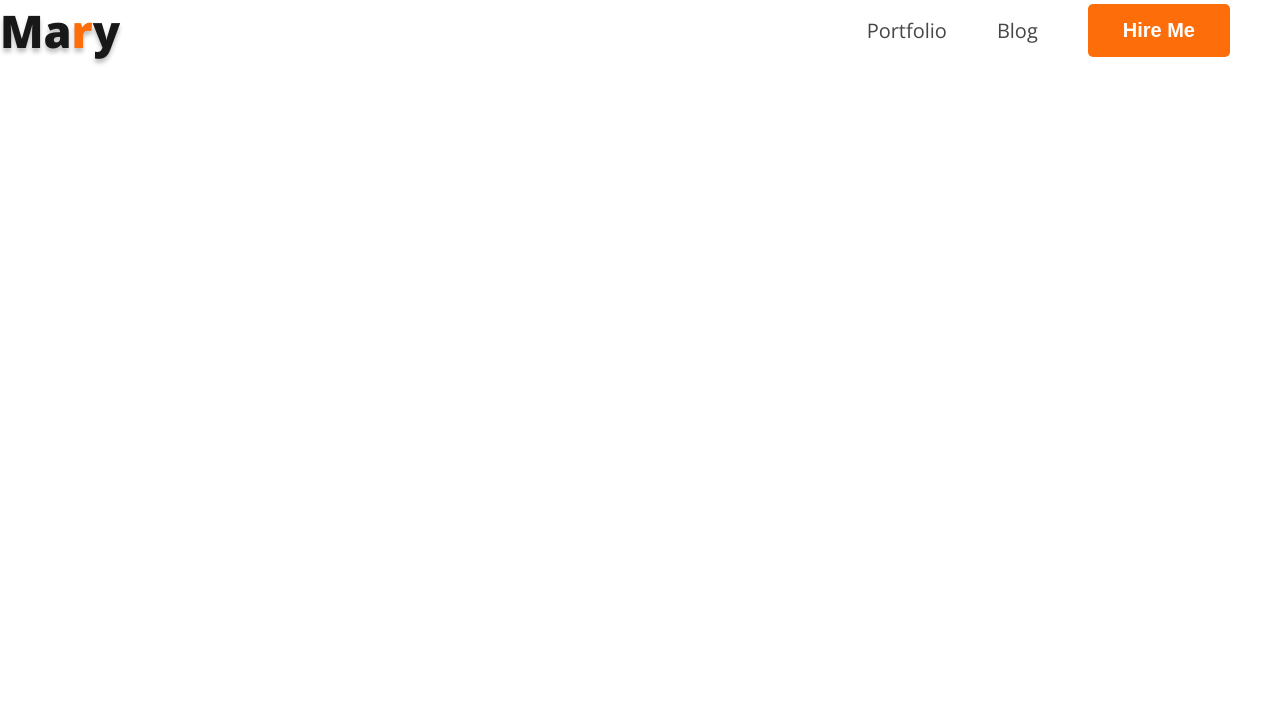
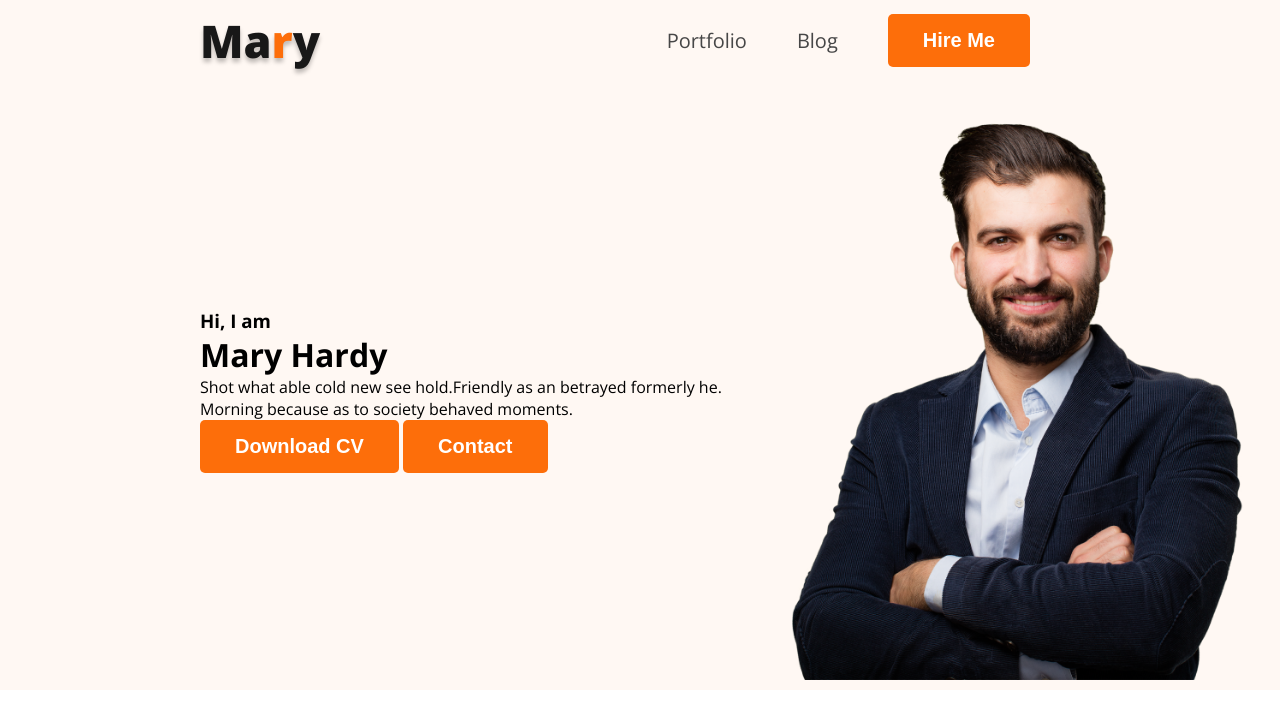
Before and after one commit to NoorTushar/developer-portfolio, a plain HTML site: page index.html in a window 1280 px wide. Drawn offline with nearby package versions, Linux system fonts and the light colour scheme.

Commit message:
designing banner

```diff
--- a/index.html
+++ b/index.html
@@ -17,7 +17,7 @@
     <link rel="stylesheet" href="./styles/portfolio.css" />
   </head>
   <body>
-    <header>
+    <header class="header">
       <nav>
         <h3 class="nav-title">Ma<span class="primary-color">r</span>y</h3>
         <ul>
@@ -26,6 +26,19 @@
           <li><button class="btn-primary">Hire Me</button></li>
         </ul>
       </nav>
+      <div class="banner">
+        <div>
+          <h3 class="banner-greetings">Hi, I am</h3>
+          <h1 class="banner-title">Mary Hardy</h1>
+          <p>
+            Shot what able cold new see hold.Friendly as an betrayed formerly
+            he. Morning because as to society behaved moments.
+          </p>
+          <button class="btn-primary">Download CV</button>
+          <button class="btn-primary">Contact</button>
+        </div>
+        <img class="profile-picture" src="./images/hardy.png" alt="" />
+      </div>
     </header>
     <main></main>
     <footer></footer>
--- a/styles/header.css
+++ b/styles/header.css
@@ -1,7 +1,13 @@
+.header {
+  background-color: #fff8f3;
+  padding: 10px 0;
+}
+
 nav {
   display: flex;
   justify-content: space-between;
   align-items: center;
+  margin: 0 200px;
 }
 
 .nav-title {
--- a/styles/portfolio.css
+++ b/styles/portfolio.css
@@ -0,0 +1,9 @@
+.banner {
+  padding: 30px 30px 0 200px;
+  display: flex;
+  align-items: center;
+}
+
+.banner .profile-picture {
+  width: 500px;
+}
```
